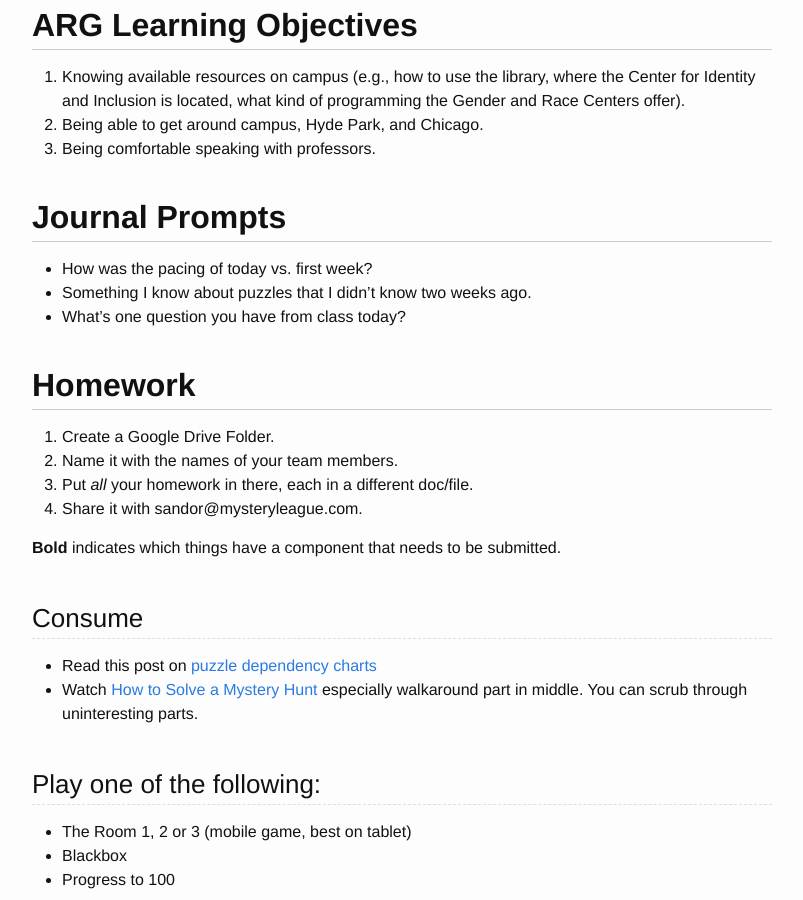
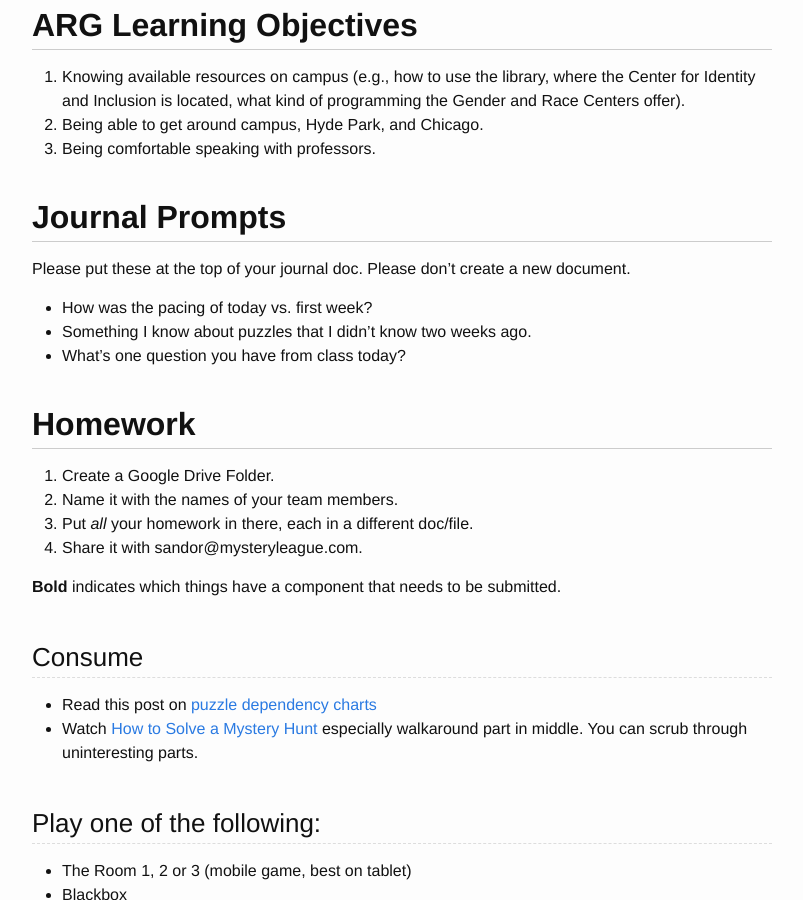
Before and after one commit to transmedia-puzzles/transmedia-puzzles.github.io, a Jekyll site: the page built from _posts/2017-04-03-2.md, in a window 1280 px wide and 900 px high, scrolled down 489 px. Shown: the whole window, without its empty margins (238-1041 px from the left). Built offline with Jekyll 4.4.1, drawn with Linux system fonts in a browser that asks for light colours.

Commit message:
journal instructions

```diff
--- a/_posts/2017-04-03-2.md
+++ b/_posts/2017-04-03-2.md
@@ -22,6 +22,8 @@ categories: class
 3. Being comfortable speaking with professors.
 
 ## Journal Prompts
+
+Please put these at the top of your journal doc. Please don't create a new document.
 
 * How was the pacing of today vs. first week?
 * Something I know about puzzles that I didn’t know two weeks ago.
```
